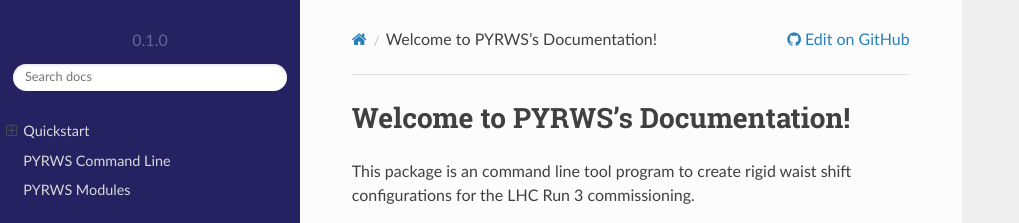
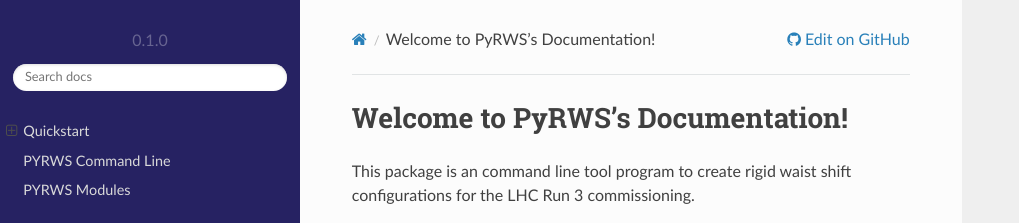
Before and after one commit to fsoubelet/pyrws, a Sphinx documentation site: the page built from docs/index.rst, in a window 1280 px wide and 1076 px high. Shown: the top 223 px of the window, without its empty margins (0-1019 px from the left). Built offline with Sphinx 7.4.7 and the Read the Docs theme 2.0.0, drawn with Linux system fonts in a browser that asks for light colours.

Commit message:
name tweaking

```diff
--- a/docs/conf.py
+++ b/docs/conf.py
@@ -441,7 +441,7 @@
     (
         master_doc,
         "pyrws",
-        "PYRWS Documentation",
+        "PyRWS Documentation",
         author,
         "pyrws",
         "One line description of project.",
--- a/docs/index.rst
+++ b/docs/index.rst
@@ -1,4 +1,4 @@
-Welcome to PYRWS's Documentation!
+Welcome to PyRWS's Documentation!
 =================================
 
 This package is an command line tool program to create rigid waist shift configurations for the LHC Run 3 commissioning.
```
